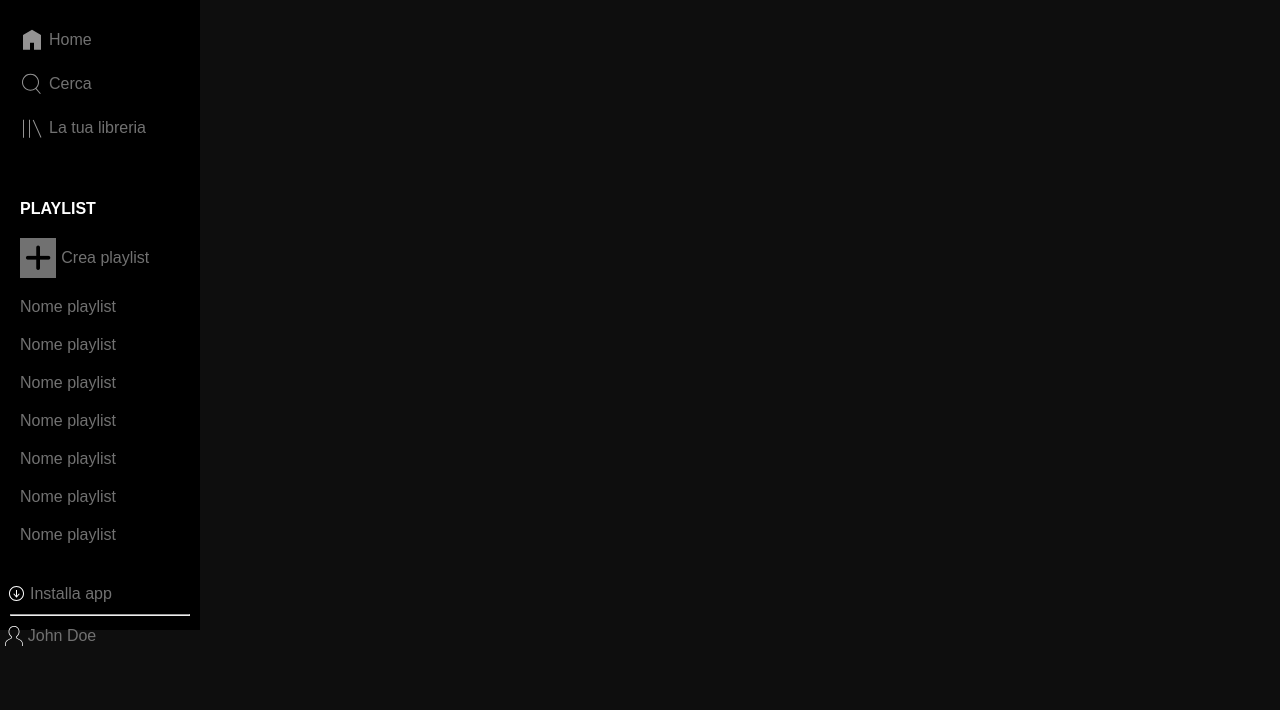
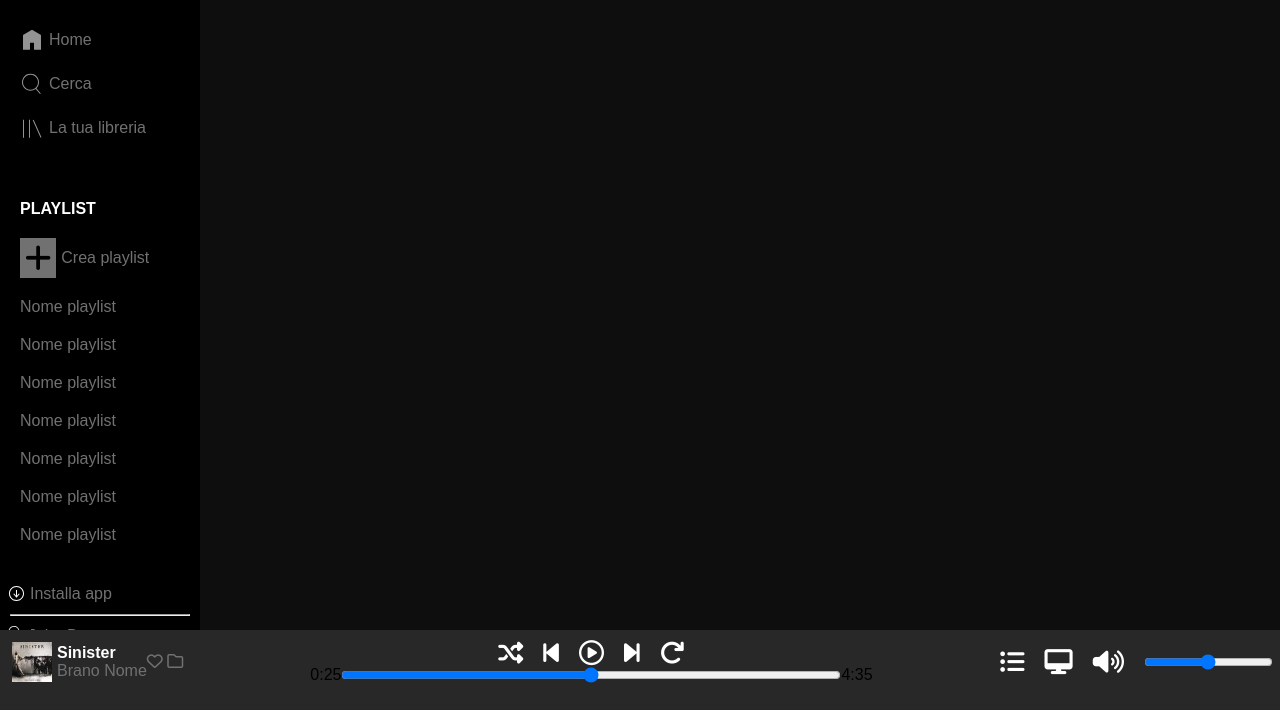
Before and after one commit to MatteoSala97/html-css-spotifyweb, a plain HTML site: page index.html in a window 1280 px wide. Shown: the part 90-800 px from the top of the page. Drawn offline with Linux system fonts and the light colour scheme.

Commit message:
feat:footer and style

```diff
--- a/assets/style.css
+++ b/assets/style.css
@@ -15,6 +15,7 @@
     --text-color-white: #ffffff;
     --text-color-grey: #717171;
     --svg-filter-color-grey: invert(43%) sepia(3%) saturate(6%) hue-rotate(314deg) brightness(102%) contrast(92%);
+
 }
 
 body{
@@ -50,12 +51,21 @@ li{
     flex-direction: column;
 }
 
+/************
+    Header
+*************/
+
 header{
     width: 100%;
     background-color: var(--web-app-bg-top);
     padding-block: 30px;
     position: absolute;
     right: 0px;
+}
+
+.im-white{
+    color: var(--text-color-white);
+    font-weight: bold;
 }
 
 .upgrade ul li a{
@@ -68,6 +78,10 @@ header{
     padding-block: 10px;
     margin-right: 10px;
 }
+
+/**********************
+    Menu on the left
+***********************/
 
 .menu-left{
     background-color: #000000;
@@ -88,11 +102,12 @@ header{
     padding: 20px;
 }
 
+
 .nav-top .playlist .im-white{
-    color: var(--text-color-white);
     text-transform: uppercase;
-    font-weight: bold;
 }
+
+
 
 .nav-top ul li{
     padding-block: 10px;
@@ -133,6 +148,10 @@ header{
     margin: 10px auto;
 }
 
+/************
+    Footer
+*************/
+
 .footer{
     width: 100%;
     background-color: var(--web-app-bg-bottom);
@@ -143,3 +162,38 @@ header{
     justify-content: space-between;
     gap: 8px;
 }
+
+.media-player{
+    align-items: center;
+    justify-content: space-between;
+}
+
+.song figure img{
+    width: 50px;
+    padding: 5px;
+}
+
+.media-player-center,
+.media-player-right,
+.song{
+    align-items: center;
+}
+
+.media-player-center .action-menu i,
+.media-player-right i{
+    font-size: 25px;
+    color: white;
+}
+
+.media-player-center .duration input{
+    width: 500px;
+}
+
+.media-player-right,
+.action-menu{
+    gap: 20px;
+}
+
+.name{
+    color: var(--text-color-grey);;
+}
--- a/index.html
+++ b/index.html
@@ -107,6 +107,57 @@
     </div>
 
     <main></main>
-    <footer></footer>
+
+    <footer>
+        <div class="footer">
+            <div class="media-player flex">
+                <div class="song flex">
+                    <figure>
+                        <img src="./assets/img/sinister.jpeg" alt="sinister">
+                    </figure>
+
+                    <div>
+                        <div>
+                            <span class="im-white">Sinister</span>
+                        </div>
+                        <div class="name">
+                            <span>Brano</span>
+                            <span>Nome</span>
+                        </div>
+                    </div>
+
+                    <div class="name">
+                        <span>
+                            <i class="fa-regular fa-heart"></i>
+                        </span>
+                        <span>
+                            <i class="fa-regular fa-folder"></i>
+                        </span>
+                    </div>
+                </div>
+
+                <div class="media-player-center flex flex-column">
+                    <div class="action-menu flex">
+                        <i class="fa-solid fa-shuffle"></i>
+                        <i class="fa-solid fa-backward-step"></i>
+                        <i class="fa-regular fa-circle-play"></i>
+                        <i class="fa-solid fa-forward-step"></i>
+                        <i class="fa-solid fa-arrow-rotate-right"></i>
+                    </div>
+                    <div class="duration flex">
+                        <span>0:25</span>
+                        <input type="range">
+                        <span>4:35</span>
+                    </div>
+                </div>
+                <div class="media-player-right flex">
+                    <i class="fa-solid fa-list-ul"></i>
+                    <i class="fa-solid fa-desktop"></i>
+                    <i class="fa-solid fa-volume-high"></i>
+                    <input type="range">
+                </div>
+            </div>
+        </div>
+    </footer>
 </body>
 </html>
```
